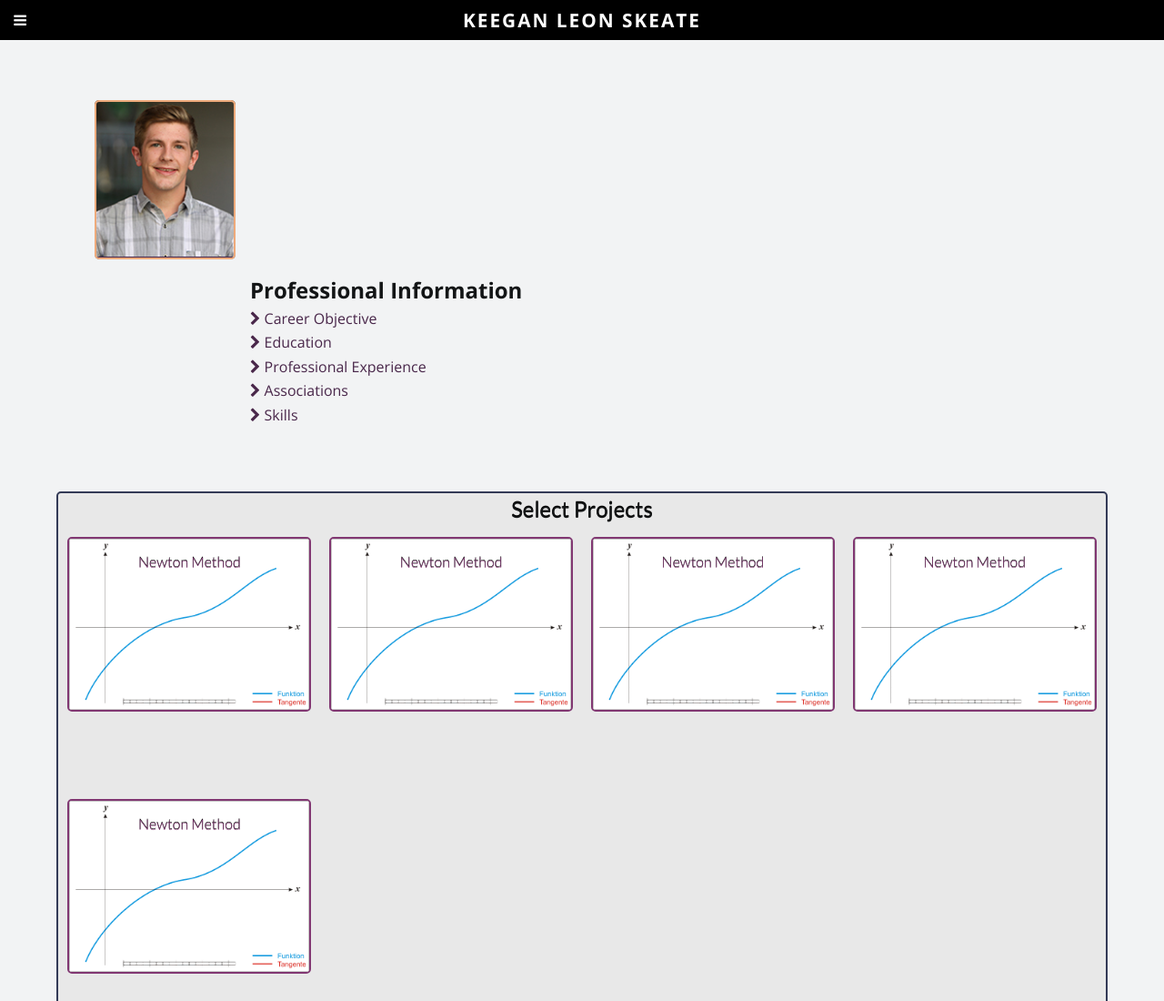
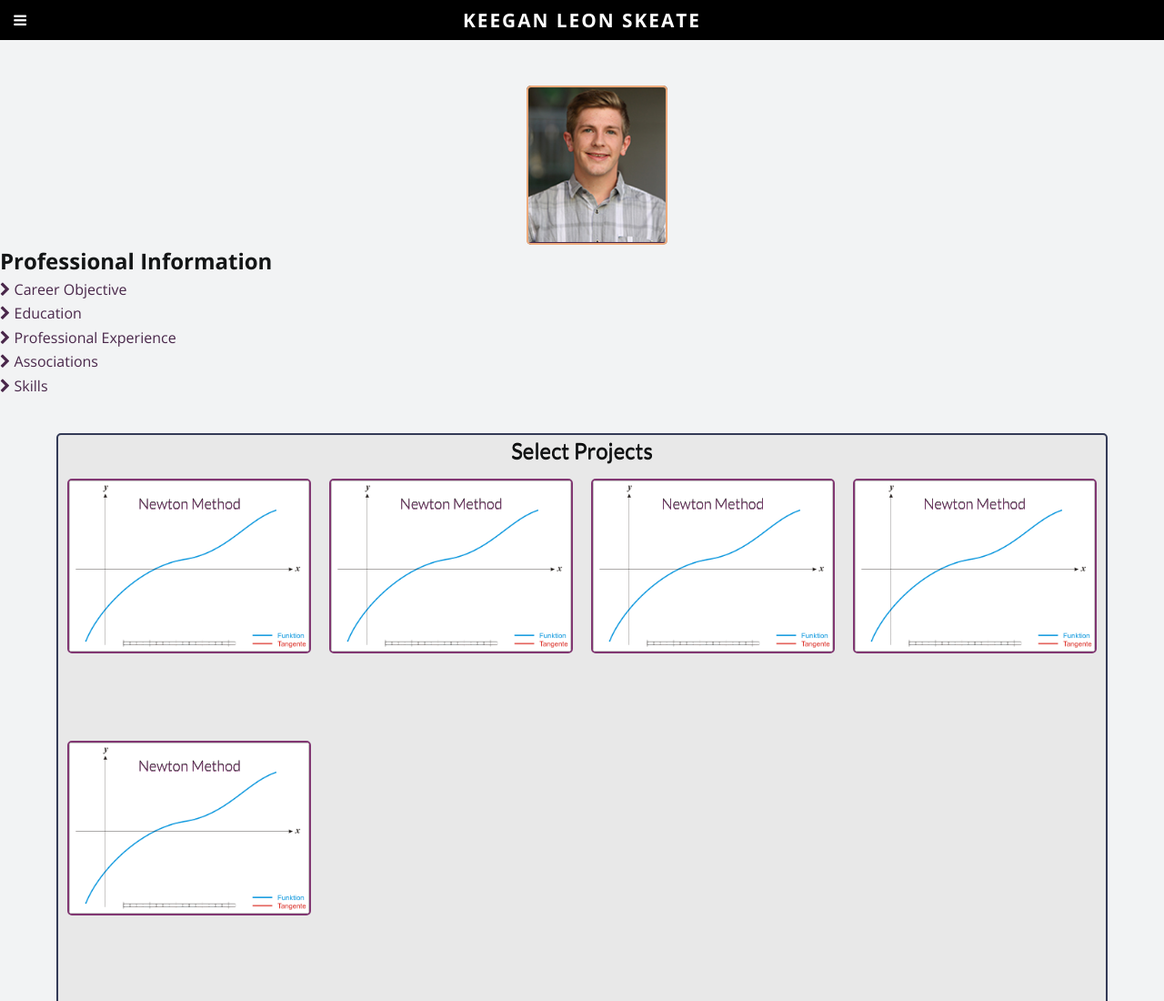
Before and after one commit to keeganskeate/keeganskeate.github.io, a plain HTML site: page index.html in a window 1280 px wide. Shown: the top 1100 px of the page at 91% size. Drawn offline with nearby package versions, Linux system fonts and the light colour scheme; files that its build step writes are made by us from their sources.

Commit message:
Update main.css

```diff
--- a/css/main.css
+++ b/css/main.css
@@ -23,22 +23,22 @@ Vermillion #333A56  fades to Sunshine #52658F
 Sunset beige - #FFEBD0   Text color:  Dark yellow - #F0B500  and Light Blue - #2199E8
 
 /* Basic Format*/
-.stack {overflow:display;}
+.stack {overflow:display;text-align:left;}
 
 .stack div {
    min-height: 175px;
 }
 #one {
-  margin:1em 0 1em 5.5em;
+  margin:0 auto;
   width:155px;
 }
 #two {
   overflow:display;
-  margin: 1em 0 2em 275px;
+  margin: 0 auto;
   min-height:175px;
 }
 
-@media screen and (max-width: 650px) {#one {clear:both;float: none;text-align:left;
+@media screen and (max-width: 650px) {#one {clear:both;float: none;
     margin:0 1em;
     width:auto;}}
 @media screen and (max-width: 650px) {#two {margin: 2em 1em 0 1em;}}
```
